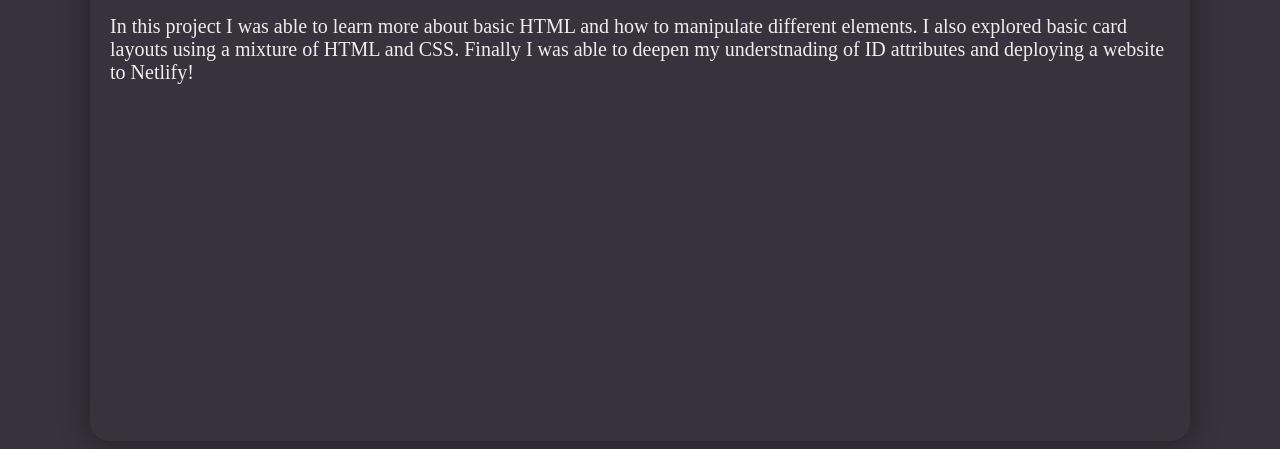
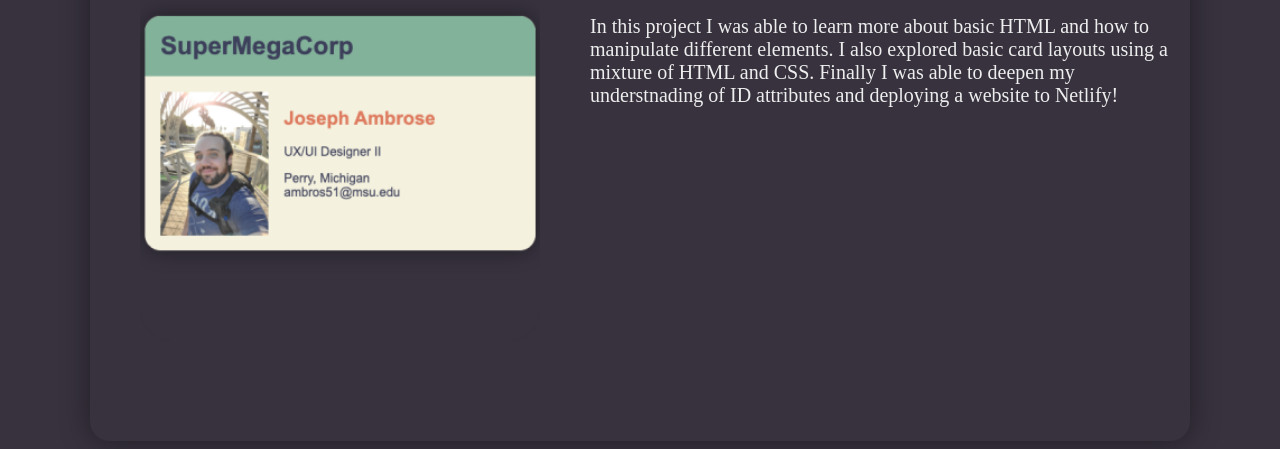
Before and after one commit to joseph-designs/4.5-Lab-Assignment, a plain HTML site: page index.html in a window 1280 px wide. Shown: the part 572-1021 px from the top of the page. Drawn offline with Linux system fonts and the light colour scheme.

Commit message:
4.5 image

```diff
--- a/index.html
+++ b/index.html
@@ -19,7 +19,7 @@
     <h2>Hey <s>stranger</s> User, I hope you find my site as delightful as I find the insights I’m gathering from you!</h2>
      <div class="card">
       <div>
-        <img alt="Image of a card showing an ID badge design" src="Project-one"/>
+        <img alt="Image of a card showing an ID badge design" src="Project-one.png"/>
         <h3>Check out my first coding project!</h3>
         <p>In this project I was able to learn more about basic HTML and how to manipulate different elements. I also explored basic card layouts using a mixture of HTML and CSS. Finally I was able to deepen my understnading of ID attributes and deploying a website to Netlify! </p>
       </div>
```
